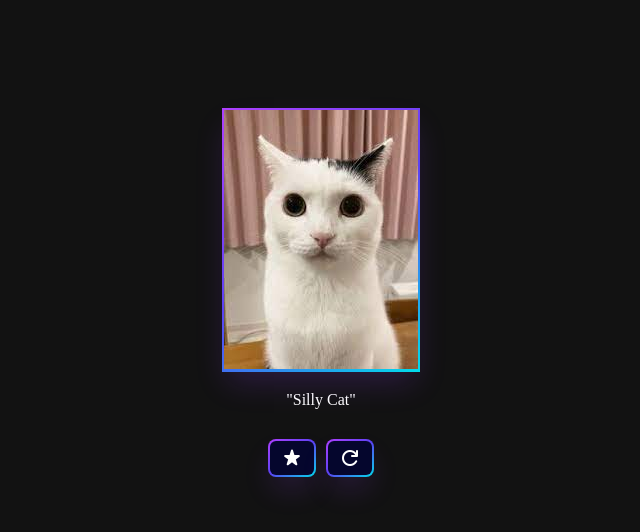
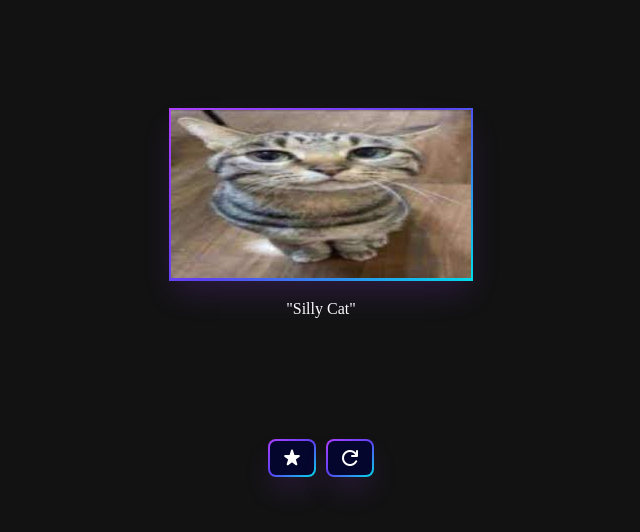
Before and after one commit to B0nam/SILLY-CATS, a plain HTML site: page index.html in a window 1280 px wide. Shown: the whole page, without its empty margins (319-959 px from the left). Drawn offline with nearby package versions, Linux system fonts and the light colour scheme.

Commit message:
Random Image at opening.

```diff
--- a/index.html
+++ b/index.html
@@ -11,13 +11,13 @@
 <style>
     @import url("css/style.css");
 </style>
-<body>
+<body onload="reloadFunction()">
     <header class="">
     </header>
     <section class="section-main">
         <div class="conteiner-cat">
             <div id="catBox">
-                <img id="catImage" src="images/1.jpeg" alt="Silly Cat">
+                <img id="catImage" src="images/none.jpg" alt="Silly Cat">
             </div>
             <div class="conteiner-text">
                 <p class="text-content">"Silly Cat"</p>
```
Also changed, not shown: images/none.jpg (added).
